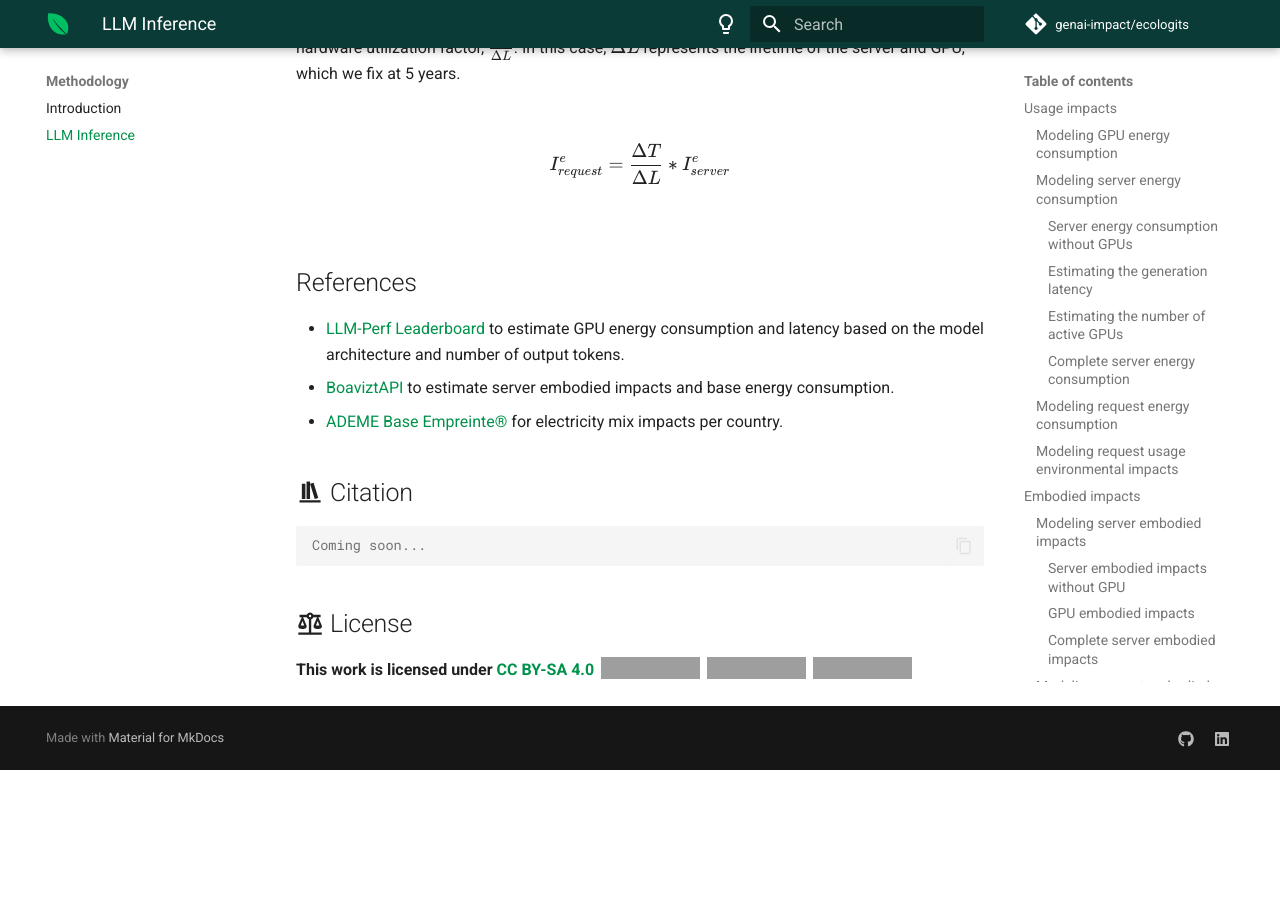
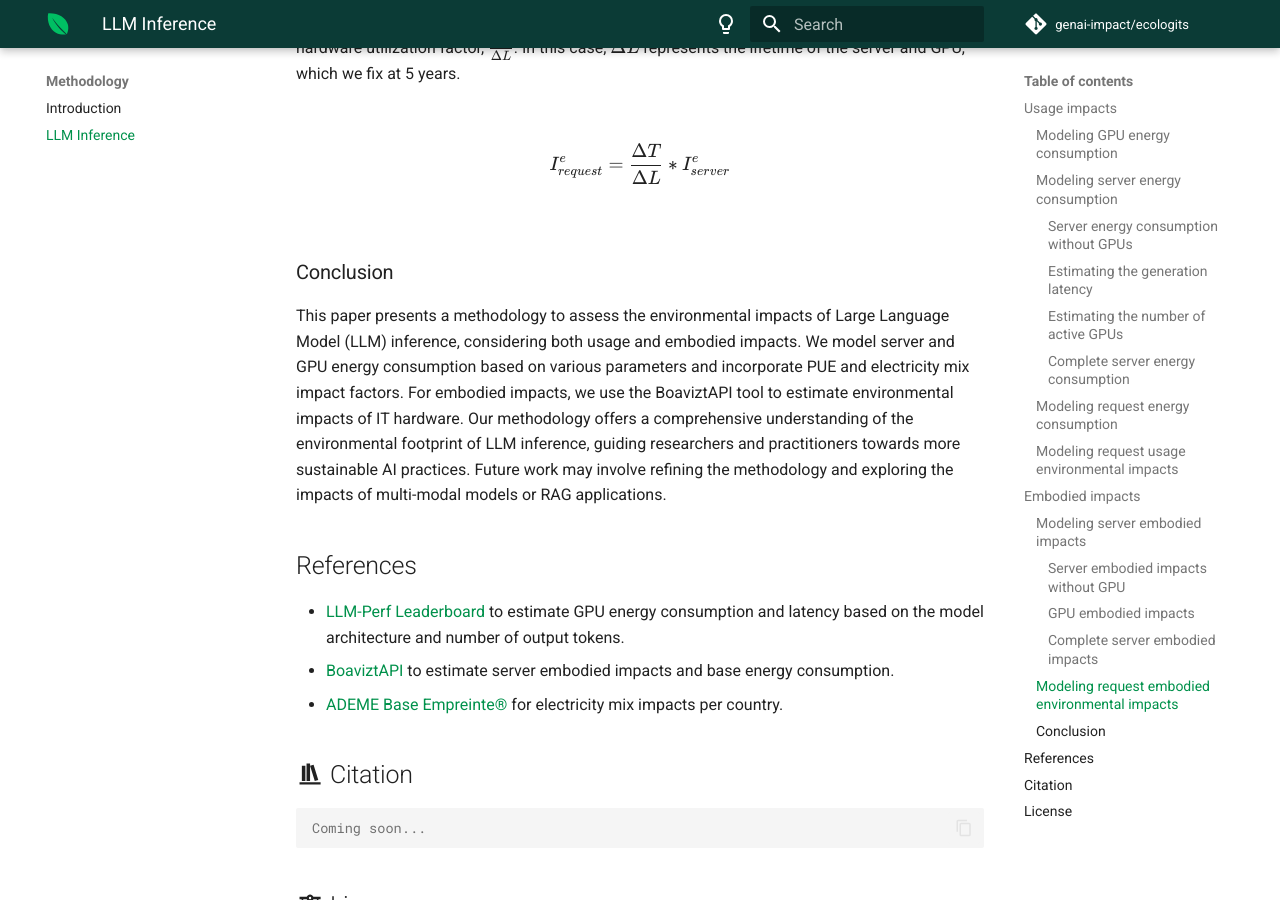
Before and after one commit to genai-impact/ecologits, an MkDocs documentation site: the page built from docs/methodology/llm_inference.md, in a window 1280 px wide and 900 px high, scrolled down 7958 px. Built offline with MkDocs 1.6.1 and Material for MkDocs 9.7.7, drawn with Linux system fonts in a browser that asks for light colours; comment, search, counter and statistics services are not loaded; before the commit the page ends 8728 px from its top, so only the background shows below that; grey boxes are pictures that could not be loaded.

Commit message:
docs: add a conclusion

```diff
--- a/docs/methodology/llm_inference.md
+++ b/docs/methodology/llm_inference.md
@@ -255,6 +255,11 @@ I^e_{request}=\frac{\Delta T}{\Delta L} * I^e_{server}
 $$
 
 
+### Conclusion
+
+This paper presents a methodology to assess the environmental impacts of Large Language Model (LLM) inference, considering both usage and embodied impacts. We model server and GPU energy consumption based on various parameters and incorporate PUE and electricity mix impact factors. For embodied impacts, we use the BoaviztAPI tool to estimate environmental impacts of IT hardware. Our methodology offers a comprehensive understanding of the environmental footprint of LLM inference, guiding researchers and practitioners towards more sustainable AI practices. Future work may involve refining the methodology and exploring the impacts of multi-modal models or RAG applications.
+
+
 ## References
 
 - [LLM-Perf Leaderboard](https://huggingface.co/spaces/optimum/llm-perf-leaderboard) to estimate GPU energy consumption and latency based on the model architecture and number of output tokens.
```
